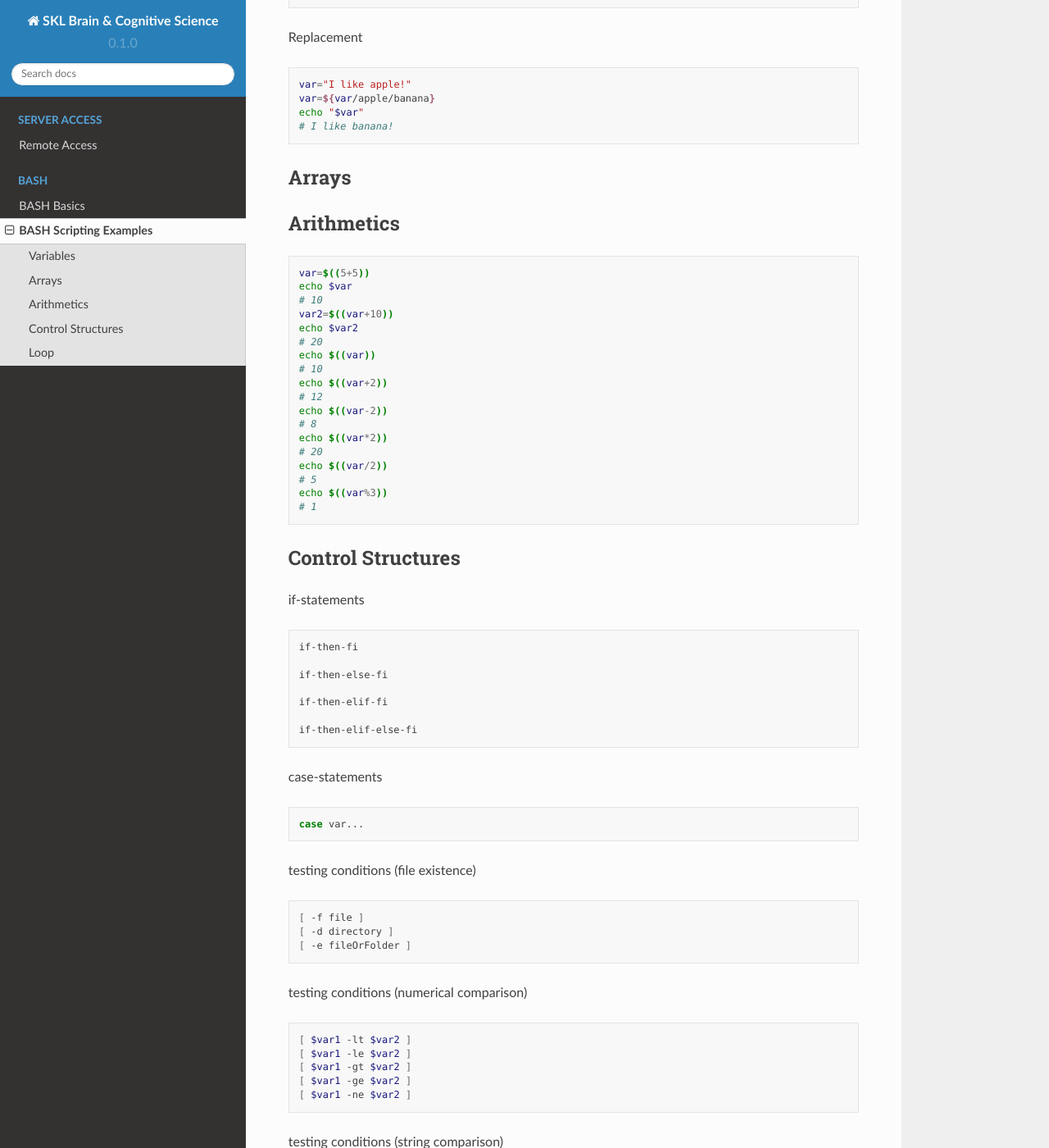
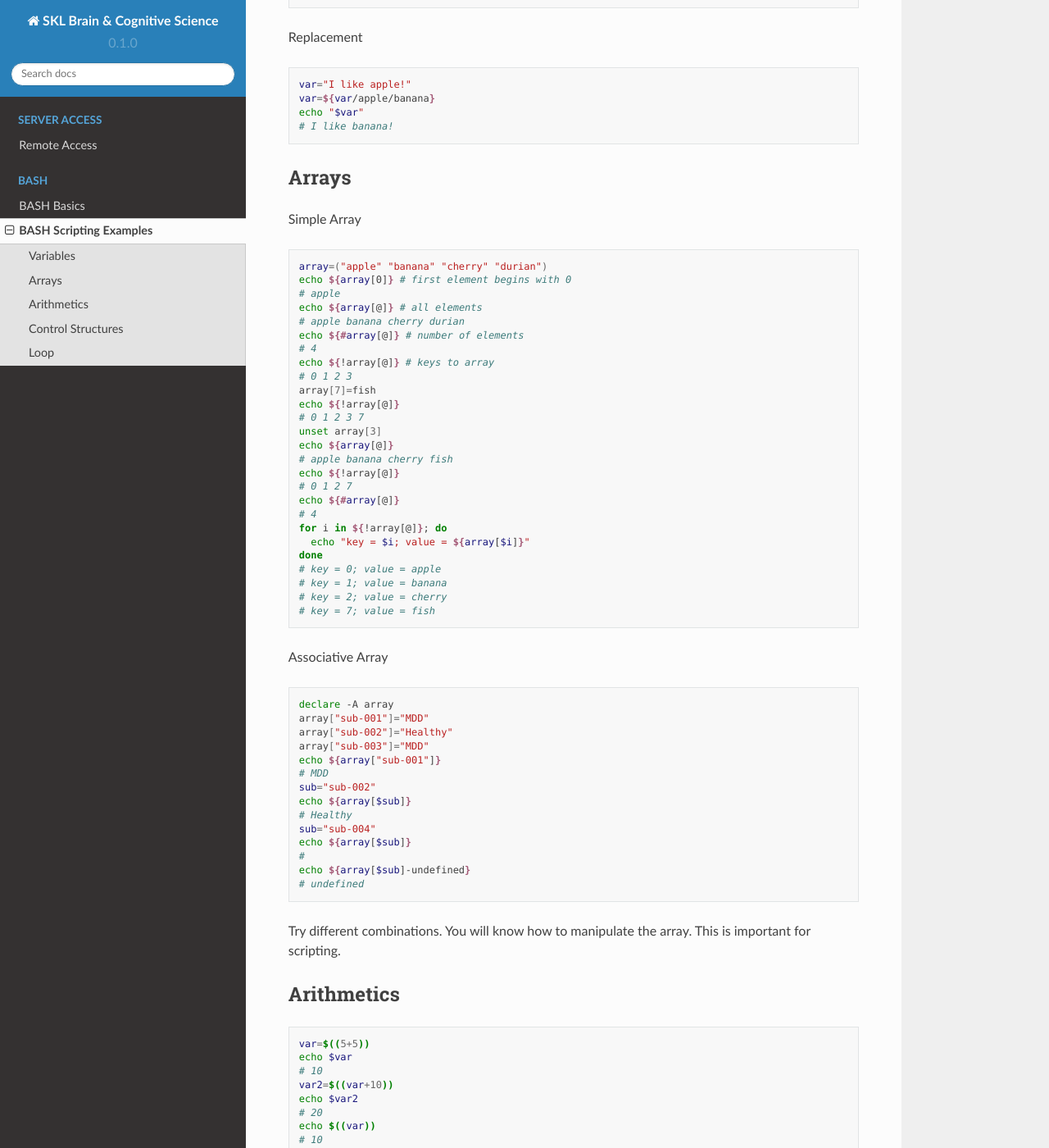
Before and after one commit to hkusklbcs/hkusklbcs, a Sphinx documentation site: the page built from docs/source/bash/bash_scripting.rst, in a window 1280 px wide and 1400 px high, scrolled down 361 px. Shown: the whole window at 82% size. Built offline with Sphinx 7.4.7 and the Read the Docs theme 2.0.0, drawn with Linux system fonts in a browser that asks for light colours; some of the changed text lies outside the part shown.

Commit message:
Update bash_scripting.rst

```diff
--- a/docs/source/bash/bash_scripting.rst
+++ b/docs/source/bash/bash_scripting.rst
@@ -25,7 +25,42 @@
 Arrays
 ******
 
+Simple Array
+
+
 .. code-block:: Bash
+
+  array=("apple" "banana" "cherry" "durian")
+  echo ${array[0]} # first element begins with 0
+  # apple
+  echo ${array[@]} # all elements
+  # apple banana cherry durian
+  echo ${#array[@]} # number of elements
+  # 4
+  echo ${!array[@]} # keys to array
+  # 0 1 2 3
+  array[7]=fish
+  echo ${!array[@]}
+  # 0 1 2 3 7
+  unset array[3]
+  echo ${array[@]}
+  # apple banana cherry fish
+  echo ${!array[@]}
+  # 0 1 2 7
+  echo ${#array[@]}
+  # 4
+  for i in ${!array[@]}; do
+    echo "key = $i; value = ${array[$i]}"
+  done
+  # key = 0; value = apple
+  # key = 1; value = banana
+  # key = 2; value = cherry
+  # key = 7; value = fish
+
+Associative Array
+
+.. code-block:: Bash
+
   declare -A array
   array["sub-001"]="MDD"
   array["sub-002"]="Healthy"
@@ -40,6 +75,8 @@
   #
   echo ${array[$sub]-undefined}
   # undefined
+
+Try different combinations. You will know how to manipulate the array. This is important for scripting.
 
 Arithmetics
 ***********
@@ -73,13 +110,30 @@
 
 .. code-block:: Bash
 
-  if-then-fi
+  ### if-then ###
+  var1=a
+  if [ "$var1" = a ]; then
+    echo "Is a!"
+  fi
+  # Is a!
 
-  if-then-else-fi
+  ### if-then-else ###
+  var1=b
+  if [ "$var1" = a ]; then
+    echo "Is a!"
+  else
+    echo "Is NOT a!"
+  fi
 
-  if-then-elif-fi
-
-  if-then-elif-else-fi
+  ### if-then-elif ###
+  var1=c
+  if [ "$var1" = a ]; then
+    echo "Is a!"
+  elif [ "$var1" = b ]; then
+    echo "Is b!"
+  else
+    echo "Not a/b..."
+  fi
 
 case-statements
 
```
